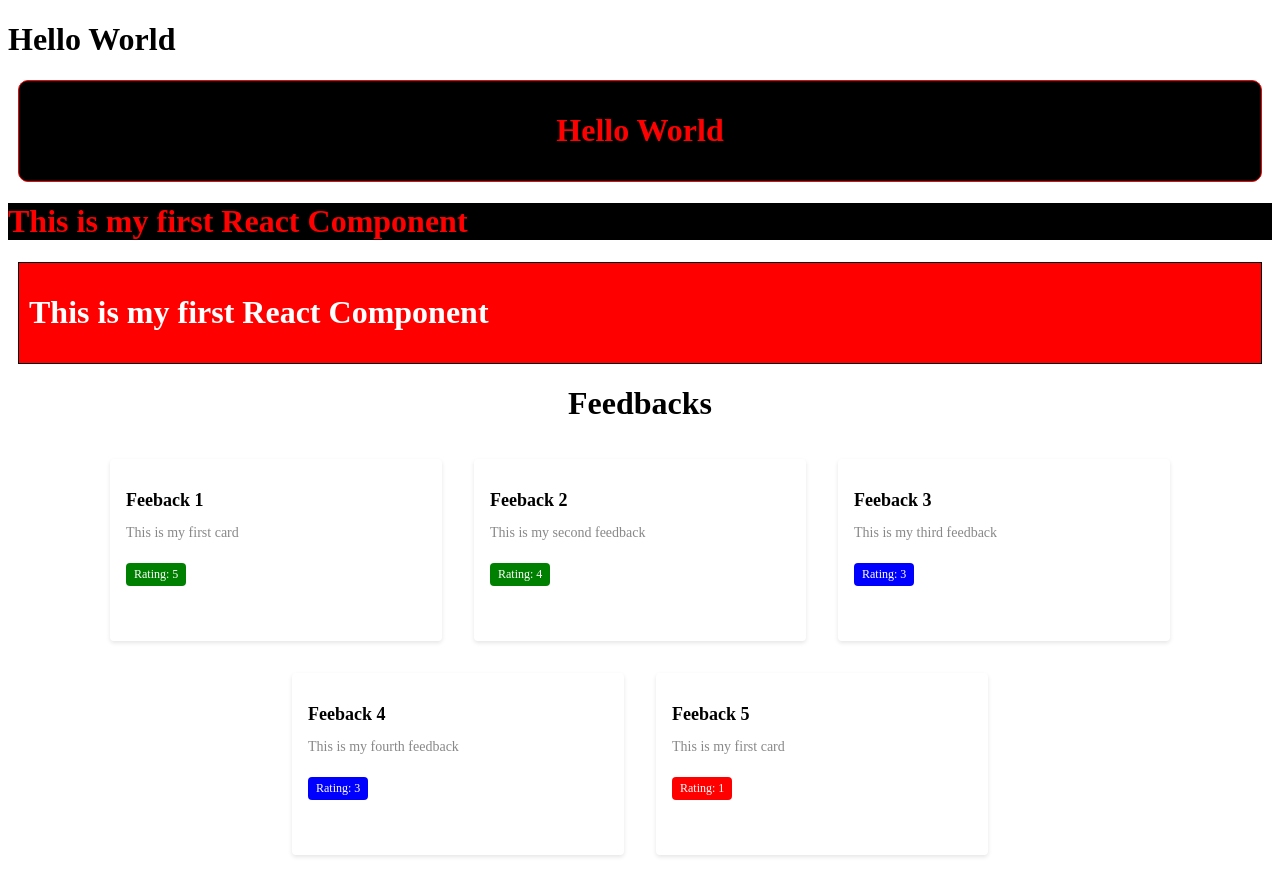
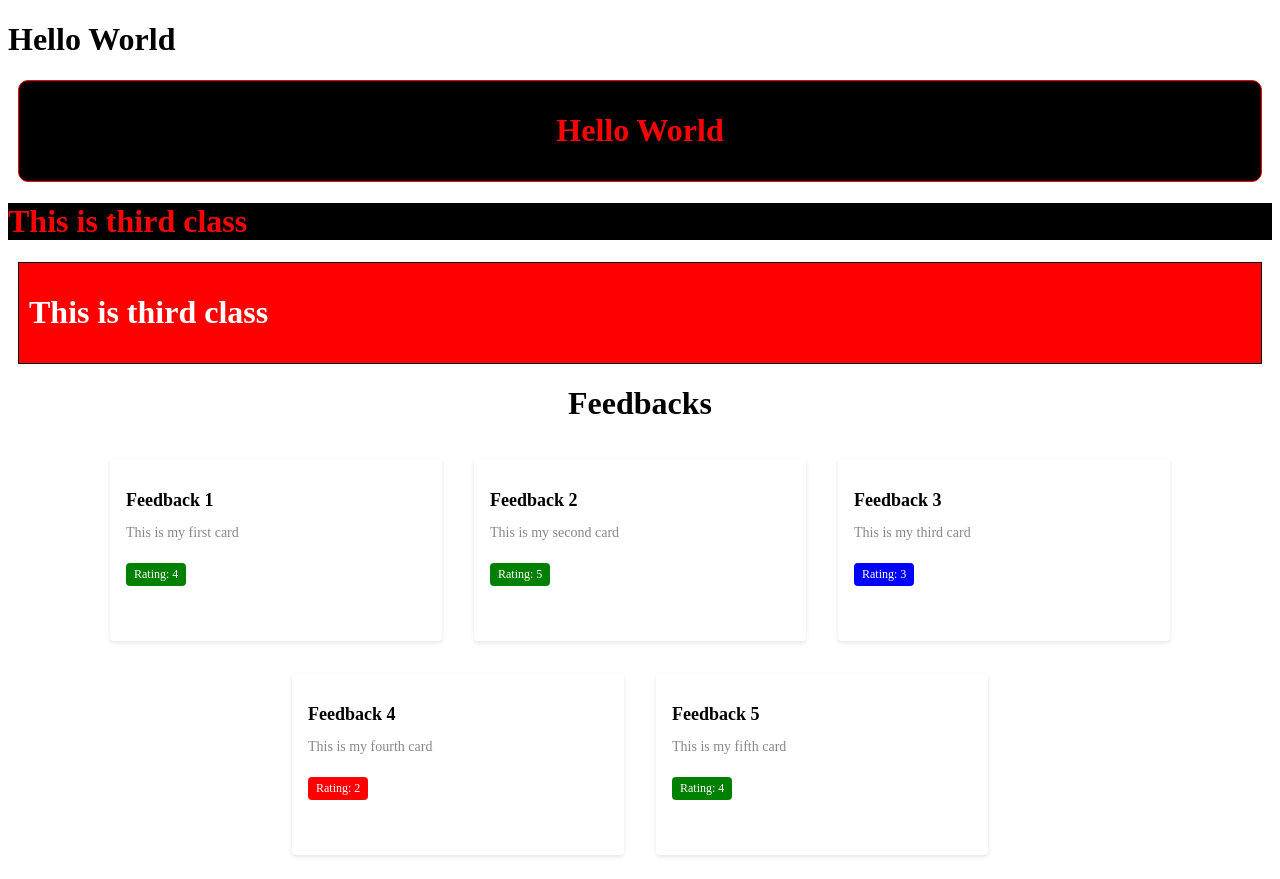
Before and after one commit to MidhaTahir/reactjs-course, a React (Vite) app: page / in a window 1280 px wide. Built offline with nearby package versions, Linux system fonts and the light colour scheme.

Commit message:
minor edits

```diff
--- a/src/App.jsx
+++ b/src/App.jsx
@@ -1,9 +1,9 @@
 // --- Individual Importing Components --- //
-// import Card from "./components/Card/Card";
-// import FirstComponent from "./components/FirstComponent/FirstComponent";
+import Card from "./components/Card/Card";
+import FirstComponent from "./components/FirstComponent/FirstComponent";
 
 // --- Importing Components using index.js --- //
-import { FirstComponent, Card } from "./components";
+// import { FirstComponent, Card } from "./components";
 import "./App.css";
 
 /*
@@ -17,7 +17,36 @@ import "./App.css";
 
 // -- Parent Component -- //
 
+const feedbackList = [
+  {
+    title: "Feedback 1",
+    content: "This is my first card",
+    rating: "4",
+  },
+  {
+    title: "Feedback 2",
+    content: "This is my second card",
+    rating: "5",
+  },
+  {
+    title: "Feedback 3",
+    content: "This is my third card",
+    rating: "3",
+  },
+  {
+    title: "Feedback 4",
+    content: "This is my fourth card",
+    rating: "2",
+  },
+  {
+    title: "Feedback 5",
+    content: "This is my fifth card",
+    rating: "4",
+  },
+];
+
 function App() {
+  const title = "This is third class";
   return (
     // -- Fragment-- //
     <>
@@ -27,38 +56,23 @@ function App() {
       {/* // --- First Component --- // */}
       <FirstComponent
         // -- Props -- //
-        title={"This is my first React Component"}
+        title={title}
+        count={1}
+        lists={[1, 2, 3, 4, 5]}
+        obj={{ name: "Maham", age: 20 }}
+        func={() => console.log("Hello World")}
       />
 
       <div className="feedbacks">
         <h1 style={{ textAlign: "center" }}>Feedbacks</h1>
         <div className="all-cards">
-          <Card
-            title={"Feeback 1"}
-            content={"This is my first card"}
-            rating={5}
-            maham={true}
-          />
-          <Card
-            title={"Feeback 2"}
-            content={"This is my second feedback"}
-            rating={4}
-          />
-          <Card
-            title={"Feeback 3"}
-            content={"This is my third feedback"}
-            rating={3}
-          />
-          <Card
-            title={"Feeback 4"}
-            content={"This is my fourth feedback"}
-            rating={3}
-          />
-          <Card
-            title={"Feeback 5"}
-            content={"This is my first card"}
-            rating={1}
-          />
+          {feedbackList.map((item) => (
+            <Card
+              title={item.title}
+              content={item.content}
+              rating={item.rating}
+            />
+          ))}
         </div>
       </div>
     </>
--- a/src/components/Card/Card.jsx
+++ b/src/components/Card/Card.jsx
@@ -13,8 +13,7 @@ import React from "react";
 
 const Card = ({ title, content, rating }) => {
   return (
-    <>
-      <div className={`card`}>
+      <div className="card">
         <h2 className="card-title">{title}</h2>
         {/*
         // One way to do it
@@ -25,7 +24,6 @@ const Card = ({ title, content, rating }) => {
 
         <CardRating rating={rating} />
       </div>
-    </>
   );
 };
 
--- a/src/components/Counter/Counter.jsx
+++ b/src/components/Counter/Counter.jsx
@@ -2,7 +2,7 @@ import React, { useState } from "react";
 
 const Counter = () => {
   // State to track the feedback count
-  const [count, setCount] = useState(0);
+  const [count, setCount] = useState(4);
 
   // Event handler for incrementing the count
   const handleIncrement = () => {
@@ -24,8 +24,8 @@ const Counter = () => {
       <button onClick={handleDecrement}>Decrement</button>
 
       {/* Alternative way to update the count using inline arrow functions */}
-      {/* <button onClick={() => setCount(count + 1)}>Increment</button>
-      <button onClick={() => setCount(count - 1)}>Decrement</button> */}
+      <button onClick={() => setCount(prev => prev + 1)}>Increment</button>
+      <button onClick={() => setCount(prev => prev - 1)}>Decrement</button>
     </>
   );
 };
--- a/src/components/FirstComponent/FirstComponent.jsx
+++ b/src/components/FirstComponent/FirstComponent.jsx
@@ -25,7 +25,7 @@ const FirstComponent = (props) => {
 
   return (
     <>
-      {/* -- 1. Internal Style -- */}
+      {/* -- 1. Inline Style -- */}
       <div style={objStyle}>
         <h1>Hello World</h1>
       </div>
```
Also changed, not shown: 1 other file (tests, documents, lock files or other folders).
